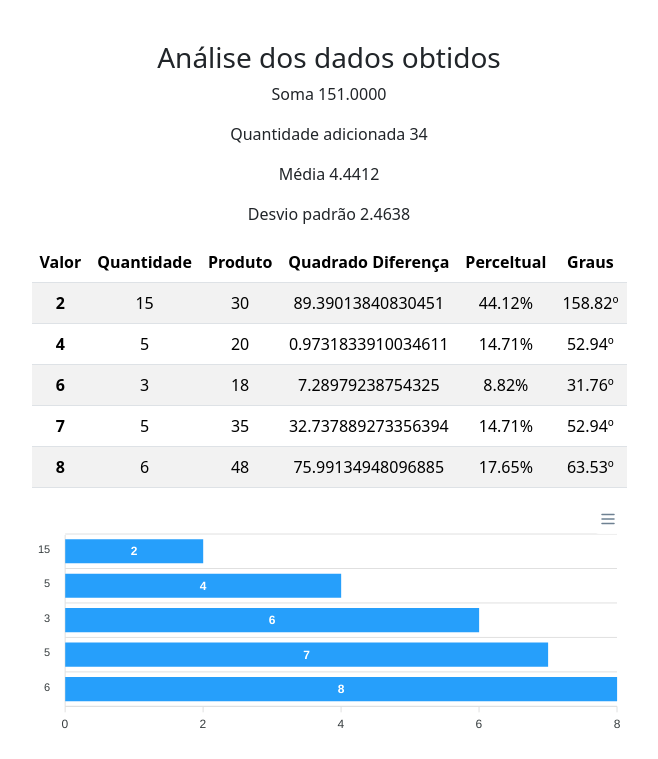
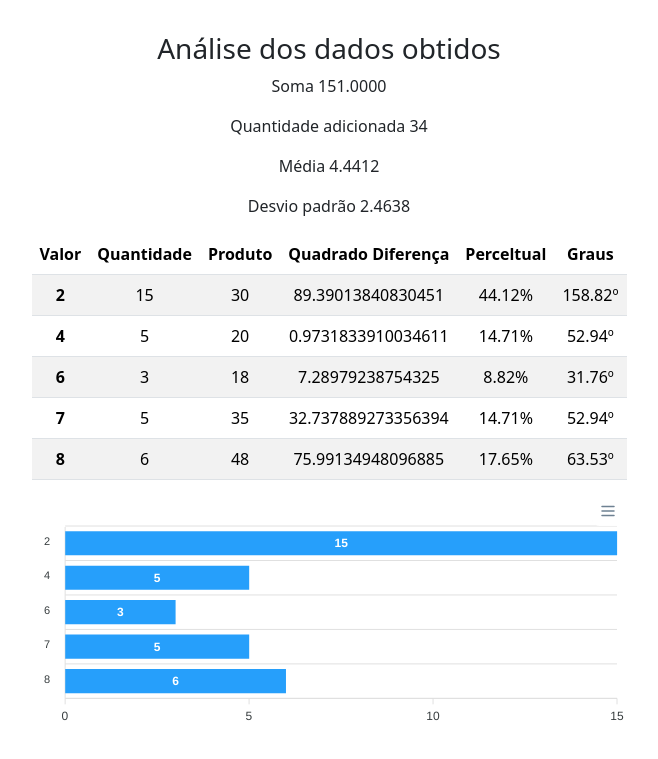
Before and after one commit to hygino82/estatistica-app, a React (Vite) app: page / in a window 1280 px wide. Shown: the top 759 px of the page, without its empty margins (311-969 px from the left). Built offline with nearby package versions, Linux system fonts and the light colour scheme.

Commit message:
Donut Chart

```diff
--- a/src/components/BarChart/index.tsx
+++ b/src/components/BarChart/index.tsx
@@ -15,8 +15,8 @@ type ChartData = {
 };
 
 export function BarChart({ list }: NumericListItem) {
-  const myLabels = list.map((x) => x.quantity);
-  const mySeries = list.map((x) => x.value);
+  const myLabels = list.map((x) => x.value);
+  const mySeries = list.map((x) => x.quantity);
 
   const chartData = {
     labels: {
--- /dev/null
+++ b/src/components/DonutChart/index.tsx
@@ -0,0 +1,32 @@
+import Chart from "react-apexcharts";
+import { NumericListItem } from "../../types/custom-types";
+
+type ChartData = {
+  labels: string[];
+  series: number[];
+};
+
+export const DonutChart = ({ list }: NumericListItem) => {
+  const myLabels = list.map((x) => x.value.toString());
+  const mySeries = list.map((x) => x.quantity);
+
+  const chartData: ChartData = {
+    labels: myLabels,
+    series: mySeries,
+  };
+
+  const options = {
+    legend: {
+      show: true,
+    },
+  };
+
+  return (
+    <Chart
+      options={{ ...options, labels: chartData.labels }}
+      series={chartData.series}
+      type="donut"
+      height="240"
+    />
+  );
+};
--- a/src/pages/MockPage/index.tsx
+++ b/src/pages/MockPage/index.tsx
@@ -1,5 +1,6 @@
 import { BarChart } from "../../components/BarChart";
 import { DataInfo } from "../../components/DataInfo";
+import { DonutChart } from "../../components/DonutChart";
 import { NumericTable } from "../../components/NumericTable";
 import { NumericItem } from "../../types/custom-types";
 import { agruparSemelhantes, ordenarLista } from "../../utils/tools";
@@ -30,7 +31,6 @@ export function MockPage() {
       quantity: 15,
       value: 2,
     },
-
   ];
 
   const sortedList = ordenarLista(agruparSemelhantes(mockList));
@@ -39,6 +39,7 @@ export function MockPage() {
       <DataInfo list={sortedList} />
       <NumericTable list={sortedList} />
       <BarChart list={sortedList} />
+      <DonutChart list={sortedList} />
     </>
   );
 }
```
